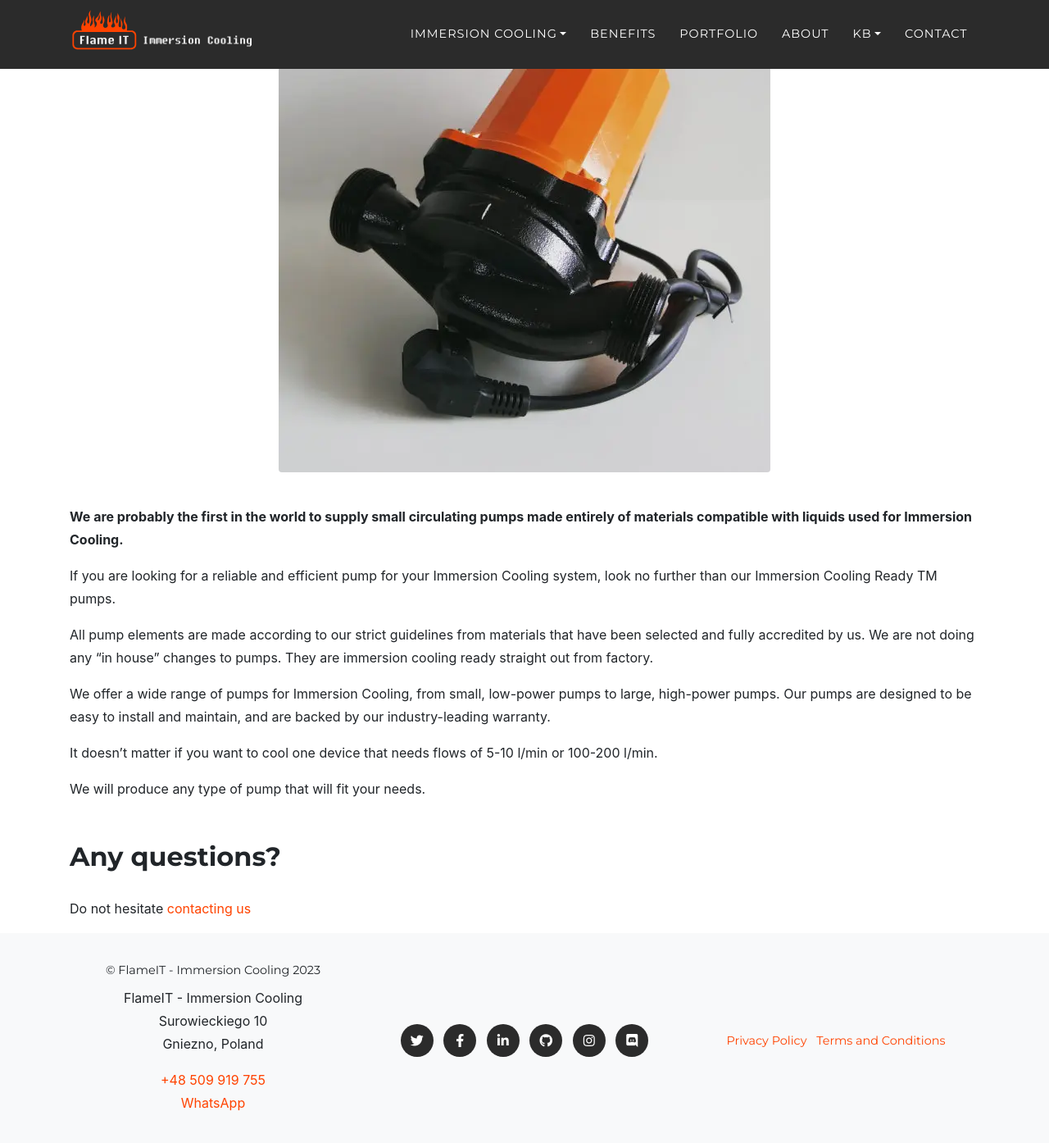
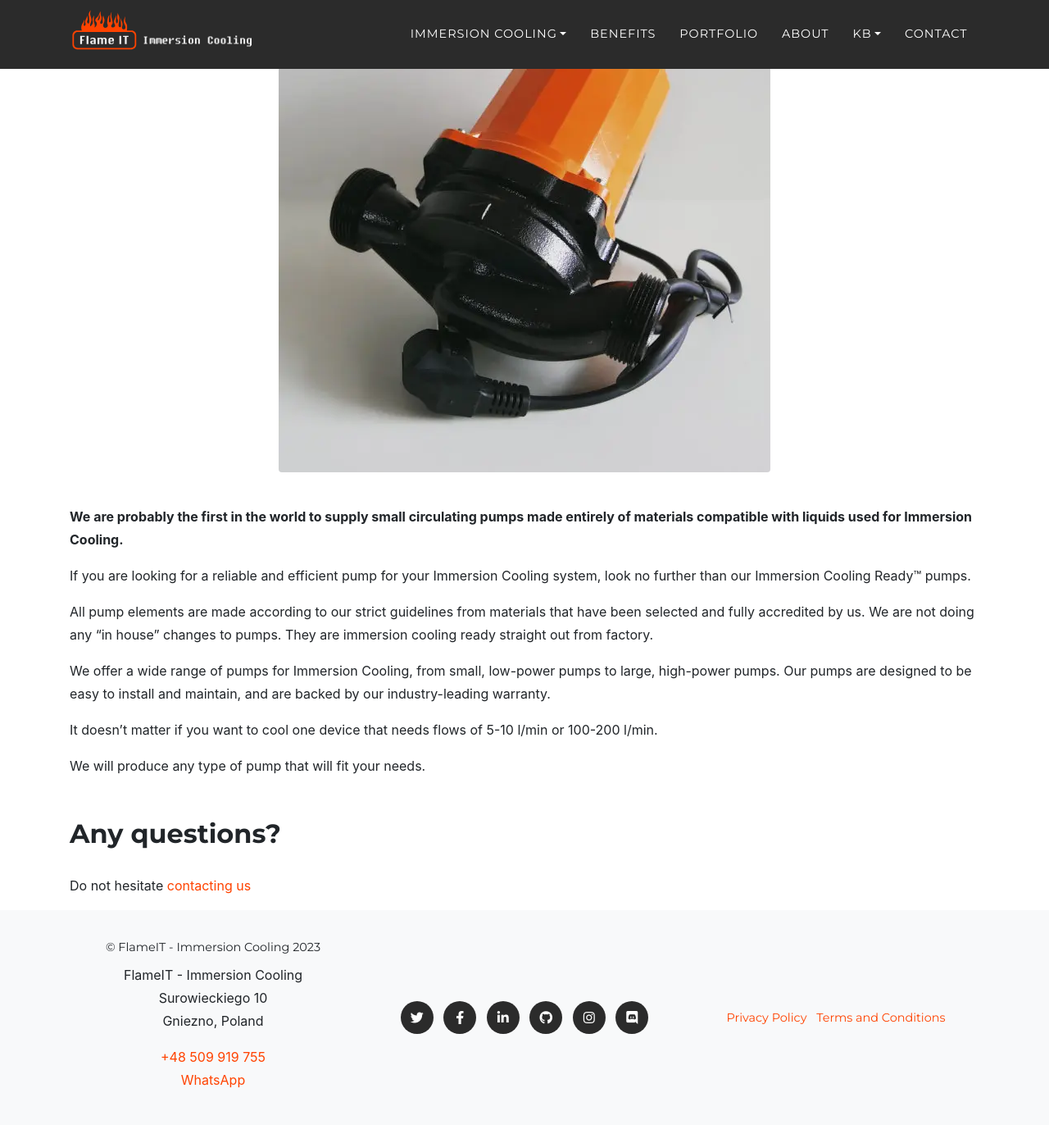
Before and after one commit to flameit-os/flameit.io, a Jekyll site: the page built from immersion-cooling/pumps/index.md, in a window 1280 px wide and 1400 px high, scrolled down 424 px. Shown: the top 1394 px of the window at 82% size. Built offline with Jekyll 4.4.1, drawn with Linux system fonts in a browser that asks for light colours; some web fonts are replaced; after the commit the page ends 1796 px from its top, so only the background shows below that.

```diff
--- a/_sass/base/_post.scss
+++ b/_sass/base/_post.scss
@@ -1,5 +1,6 @@
 #postcontainer {
   padding-top: 150px;
+  padding-bottom: 80px;
 }
 
 @media only screen and (max-width: 991px) {
--- a/immersion-cooling/pumps/index.md
+++ b/immersion-cooling/pumps/index.md
@@ -6,7 +6,7 @@ cover-img: pump.jpg
 ---
 **We are probably the first in the world to supply small circulating pumps made entirely of materials compatible with liquids used for Immersion Cooling.**
 
-If you are looking for a reliable and efficient pump for your Immersion Cooling system, look no further than our Immersion Cooling Ready TM pumps.
+If you are looking for a reliable and efficient pump for your Immersion Cooling system, look no further than our Immersion Cooling Ready™ pumps.
 
 All pump elements are made according to our strict guidelines from materials that have been selected and fully accredited by us. We are not doing any "in house" changes to pumps. They are immersion cooling ready straight out from factory.
 
```
Also changed, not shown: kb/faq/_posts/2023-02-19-why-low-kinematic-viscosity-is-important-parameter-of-immersion-cooling-liquid.md (added, +35 -0 lines).
